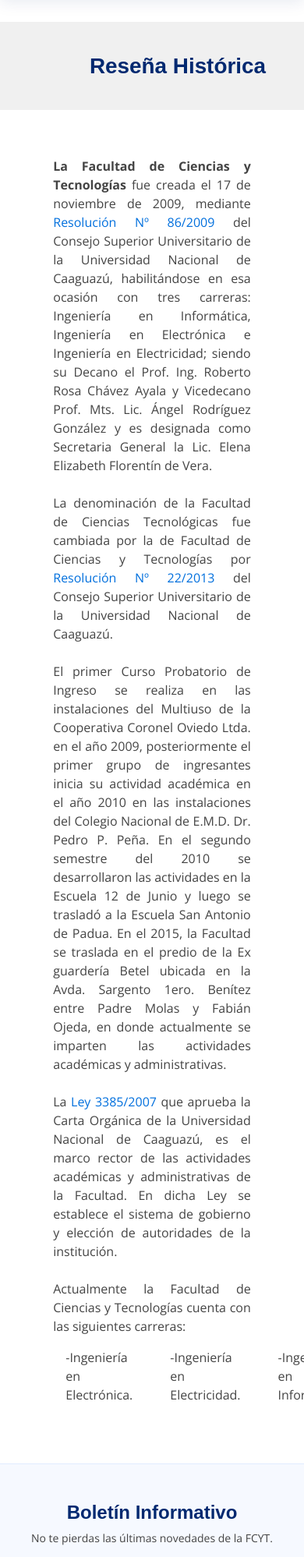
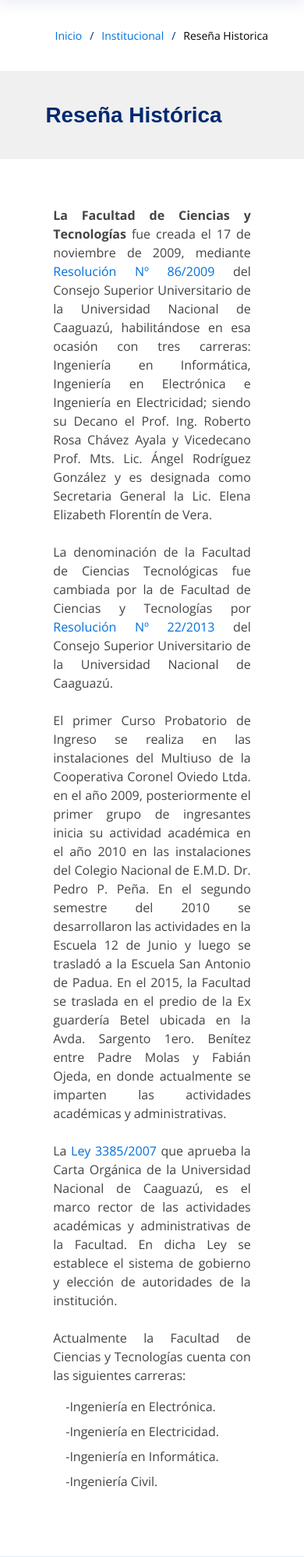
Before and after one commit to FCYT-TI/fcytuncaweb, a Django app: page /historia/ in a window 390 px wide. Shown: the part 100-2097 px from the top of the page at 78% size. Run offline with Django 3.2, Linux system fonts and the light colour scheme; some libraries are stand-ins or nearby versions.

Commit message:
FCYTSPRUN-27-responsiveresena se aplico el responsive para la pagina de resena historica mas unos ajustes

```diff
--- a/templates/resenhahistorica.html
+++ b/templates/resenhahistorica.html
@@ -21,7 +21,7 @@
 
     <section class="inner-page">
       <div class="containerText">
-        <p>
+        <p data-aos="fade-up">
           <b>La Facultad de Ciencias y Tecnologías</b> fue creada el 17 de noviembre de 2009, mediante <a href="#" style="color: #006fdd;">Resolución Nº 86/2009</a> del Consejo Superior
           Universitario de la Universidad Nacional de Caaguazú, habilitándose en esa ocasión con tres carreras: Ingeniería en Informática,
           Ingeniería en Electrónica e Ingeniería en Electricidad; siendo su Decano el Prof. Ing. Roberto Rosa Chávez Ayala y
@@ -39,12 +39,12 @@
            académicas y administrativas de la Facultad. En dicha Ley se establece el sistema de gobierno y elección de autoridades
            de la institución. <br><br>
            Actualmente la Facultad de Ciencias y Tecnologías cuenta con las siguientes carreras: <br>
-           <div class="d-flex flex-row ps-3">
-            <span data-aos="fade-up" data-aos-delay="100">-Ingeniería en Electrónica.</span>
-            <span data-aos="fade-up" class="ms-5"   data-aos-delay="200">-Ingeniería en Electricidad.</span>
-            <span data-aos="fade-up" class="ms-5"   data-aos-delay="400">-Ingeniería en Informática.</span>
-            <span data-aos="fade-up" class="ms-5"   data-aos-delay="600">-Ingeniería Civil.</span>
-           </div>
+           <div class="d-flex flex-row flex-wrap ps-3">
+  <span data-aos="fade-up" data-aos-delay="100" class="mb-2 col-12 col-md-auto">-Ingeniería en Electrónica.</span>
+  <span data-aos="fade-up" class="ms-5 mb-2 col-12 col-md-auto" data-aos-delay="200">-Ingeniería en Electricidad.</span>
+  <span data-aos="fade-up" class="ms-5 mb-2 col-12 col-md-auto" data-aos-delay="400">-Ingeniería en Informática.</span>
+  <span data-aos="fade-up" class="ms-5 mb-2 col-12 col-md-auto" data-aos-delay="600">-Ingeniería Civil.</span>
+</div>
 
 
 
--- a/templates/static/css/style.css
+++ b/templates/static/css/style.css
@@ -104,7 +104,7 @@ section {
 }
 @media (max-width: 992px) {
   .breadcrumbs {
-    margin-top: 57px;
+     margin-left: 15%;
   }
 }
 
@@ -2735,6 +2735,11 @@ padding: 20px 30px 20px 30px;
   text-align: justify;
 }
 
+@media (max-width: 992px) {
+    .container-titulo{
+  margin-left: 15%; /*responsive del titulo*/
+}
+}
 /*--------------------------------------------------------------
 # Tables
 --------------------------------------------------------------*/
@@ -3313,3 +3318,9 @@ display: block;
 .ulPasantia{
   margin: 0 !important;
 }
+
+@media (max-width: 768px) {
+  .d-flex span {
+    margin-left: 0 !important;
+  }
+}
```
